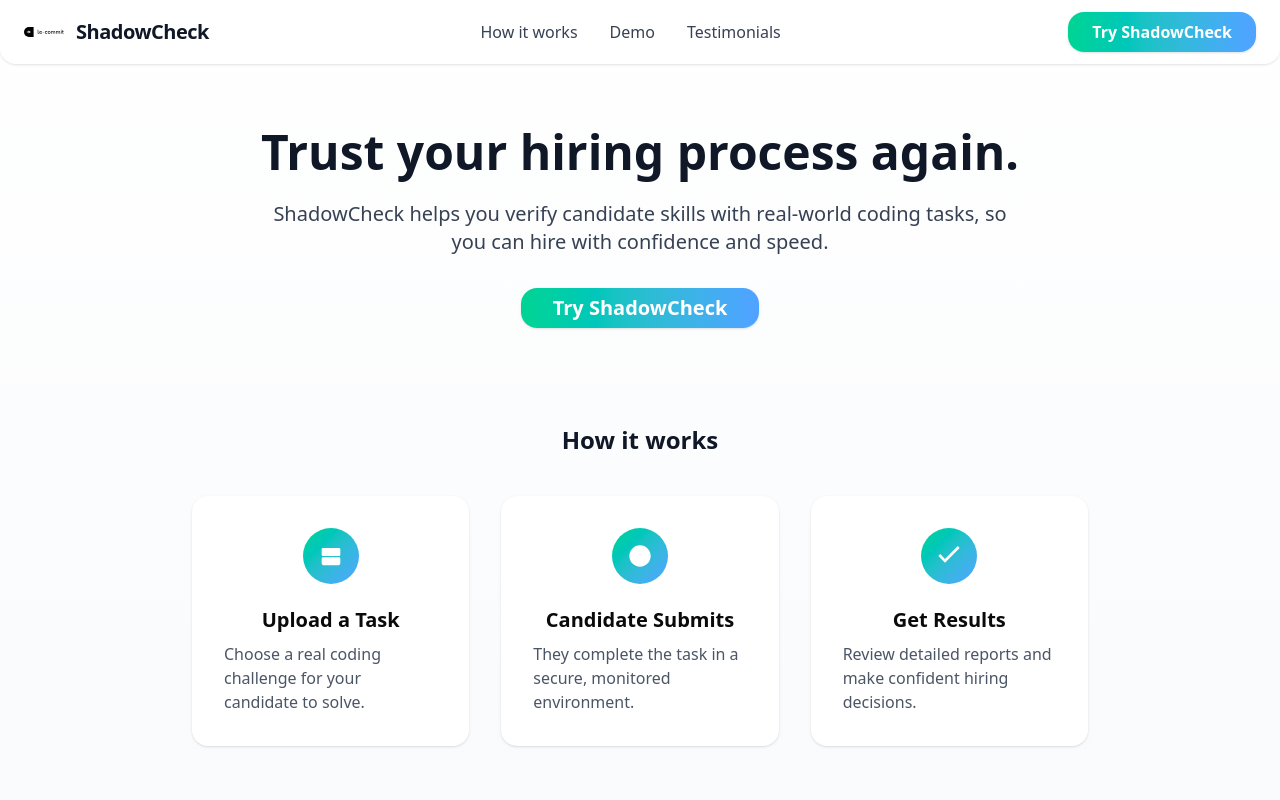
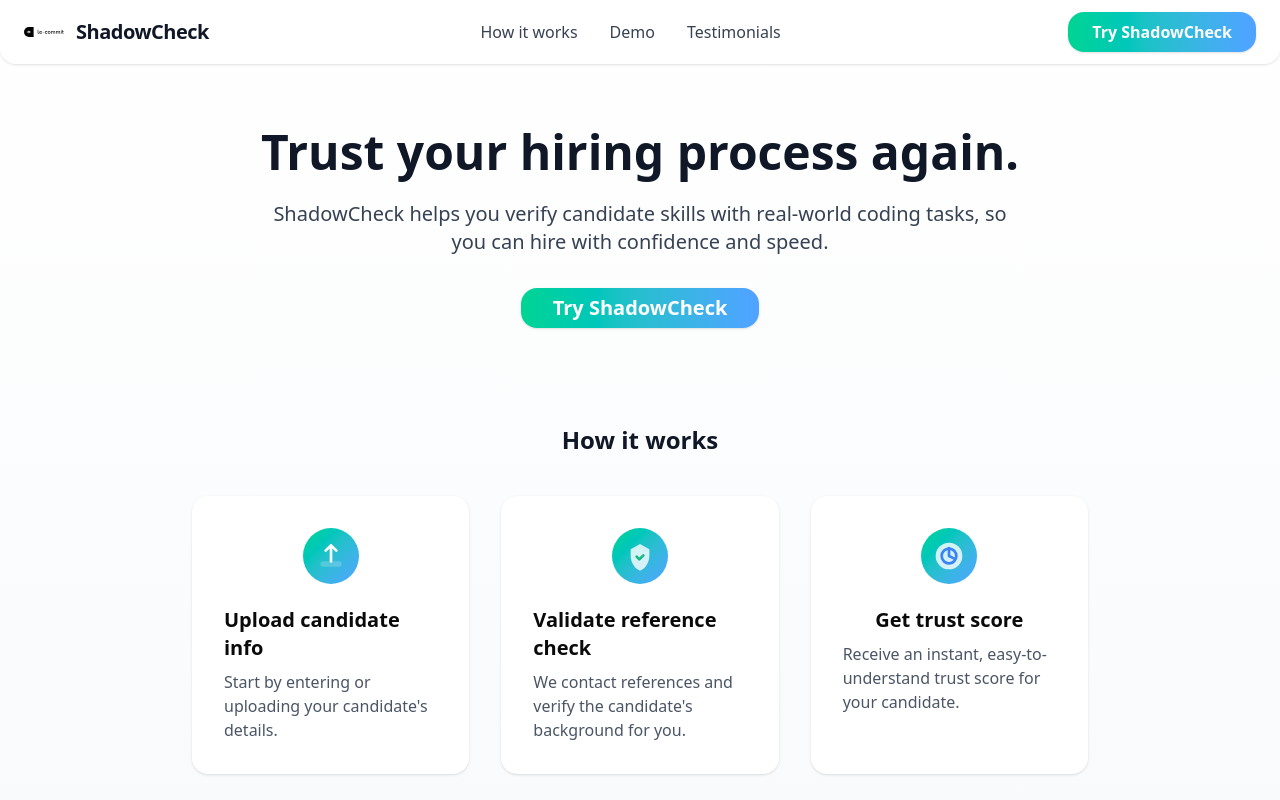
Before and after one commit to mousberg/le-commit, a Next.js app in the folder frontend/: page / in a window 1280 px wide. Shown: the top 800 px of the page. Built offline with nearby package versions, Linux system fonts and the light colour scheme.

Commit message:
fix flow

```diff
--- a/frontend/src/app/page.tsx
+++ b/frontend/src/app/page.tsx
@@ -18,32 +18,38 @@
       <section id="how-it-works" className="w-full max-w-4xl mb-24">
         <h2 className="text-2xl font-semibold text-center mb-10 text-gray-900">How it works</h2>
         <div className="flex flex-col md:flex-row justify-center items-stretch gap-8">
+          {/* Step 1: Upload candidate info */}
           <div className="flex-1 bg-white rounded-2xl shadow-sm p-8 flex flex-col items-center transition-transform hover:-translate-y-1 hover:shadow-md">
             <div className="mb-4">
               <span className="inline-block bg-gradient-to-br from-emerald-400 to-blue-400 p-3 rounded-full">
-                <svg width="32" height="32" fill="none" viewBox="0 0 24 24"><path fill="#fff" d="M19 7v4a1 1 0 0 1-1 1H6a1 1 0 0 1-1-1V7a1 1 0 0 1 1-1h12a1 1 0 0 1 1 1Zm-1 6a1 1 0 0 1 1 1v3a2 2 0 0 1-2 2H7a2 2 0 0 1-2-2v-3a1 1 0 0 1 1-1h12Z"/></svg>
+                {/* Upload icon */}
+                <svg width="32" height="32" fill="none" viewBox="0 0 24 24"><path fill="#fff" d="M12 16V4m0 0l-4 4m4-4l4 4" stroke="#fff" strokeWidth="2" strokeLinecap="round" strokeLinejoin="round"/><rect x="4" y="16" width="16" height="4" rx="2" fill="#fff" fillOpacity=".2"/></svg>
               </span>
             </div>
-            <h3 className="text-xl font-semibold mb-2">Upload a Task</h3>
-            <p className="text-base text-gray-600">Choose a real coding challenge for your candidate to solve.</p>
+            <h3 className="text-xl font-semibold mb-2">Upload candidate info</h3>
+            <p className="text-base text-gray-600">Start by entering or uploading your candidate&apos;s details.</p>
           </div>
+          {/* Step 2: Validate reference check */}
           <div className="flex-1 bg-white rounded-2xl shadow-sm p-8 flex flex-col items-center transition-transform hover:-translate-y-1 hover:shadow-md">
             <div className="mb-4">
               <span className="inline-block bg-gradient-to-br from-emerald-400 to-blue-400 p-3 rounded-full">
-                <svg width="32" height="32" fill="none" viewBox="0 0 24 24"><path fill="#fff" d="M12 20a8 8 0 1 1 0-16 8 8 0 0 1 0 16Zm-1-7V7h2v6h-2Zm0 4v-2h2v2h-2Z"/></svg>
+                {/* Shield/Check icon */}
+                <svg width="32" height="32" fill="none" viewBox="0 0 24 24"><path d="M12 3l7 4v5c0 5.25-3.5 9.74-7 11-3.5-1.26-7-5.75-7-11V7l7-4z" fill="#fff" fillOpacity=".8"/><path d="M9.5 12.5l2 2 3-3" stroke="#16b981" strokeWidth="2" strokeLinecap="round" strokeLinejoin="round"/></svg>
               </span>
             </div>
-            <h3 className="text-xl font-semibold mb-2">Candidate Submits</h3>
-            <p className="text-base text-gray-600">They complete the task in a secure, monitored environment.</p>
+            <h3 className="text-xl font-semibold mb-2">Validate reference check</h3>
+            <p className="text-base text-gray-600">We contact references and verify the candidate&apos;s background for you.</p>
           </div>
+          {/* Step 3: Get trust score */}
           <div className="flex-1 bg-white rounded-2xl shadow-sm p-8 flex flex-col items-center transition-transform hover:-translate-y-1 hover:shadow-md">
             <div className="mb-4">
               <span className="inline-block bg-gradient-to-br from-emerald-400 to-blue-400 p-3 rounded-full">
-                <svg width="32" height="32" fill="none" viewBox="0 0 24 24"><path fill="#fff" d="M9 17l-5-5 1.41-1.41L9 14.17l9.59-9.59L20 6l-11 11Z"/></svg>
+                {/* Gauge/Star icon */}
+                <svg width="32" height="32" fill="none" viewBox="0 0 24 24"><circle cx="12" cy="12" r="10" fill="#fff" fillOpacity=".8"/><path d="M12 6v6l4 2" stroke="#3b82f6" strokeWidth="2" strokeLinecap="round" strokeLinejoin="round"/><path d="M12 17.5a5.5 5.5 0 1 0 0-11 5.5 5.5 0 0 0 0 11z" stroke="#3b82f6" strokeWidth="2"/></svg>
               </span>
             </div>
-            <h3 className="text-xl font-semibold mb-2">Get Results</h3>
-            <p className="text-base text-gray-600">Review detailed reports and make confident hiring decisions.</p>
+            <h3 className="text-xl font-semibold mb-2">Get trust score</h3>
+            <p className="text-base text-gray-600">Receive an instant, easy-to-understand trust score for your candidate.</p>
           </div>
         </div>
       </section>
@@ -63,7 +69,7 @@
           <div className="mb-4">
             <Image src="/avatar.png" alt="User avatar" width={56} height={56} className="rounded-full" />
           </div>
-          <blockquote className="text-lg text-gray-700 italic mb-2">“ShadowCheck let us see real skills, not just resumes. We hired with confidence and saved hours on interviews.”</blockquote>
+          <blockquote className="text-lg text-gray-700 italic mb-2">&quot;ShadowCheck let us see real skills, not just resumes. We hired with confidence and saved hours on interviews.&quot;</blockquote>
           <span className="text-base text-gray-500">— Alex P., Tech Lead</span>
         </div>
       </section>
```
